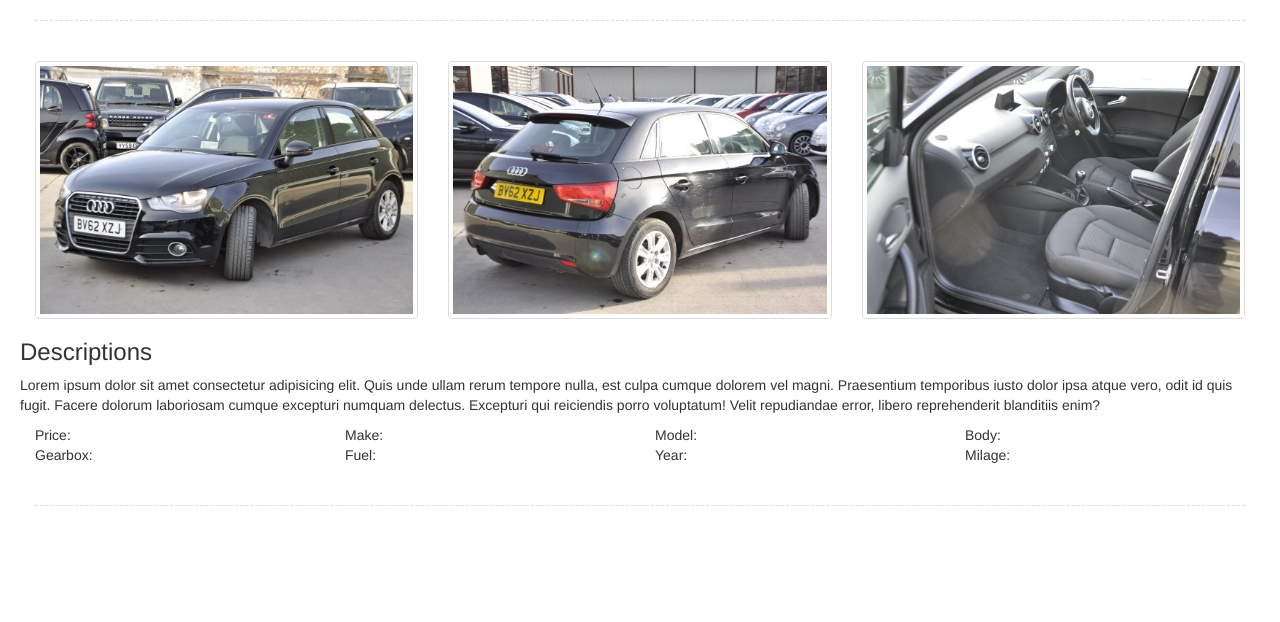
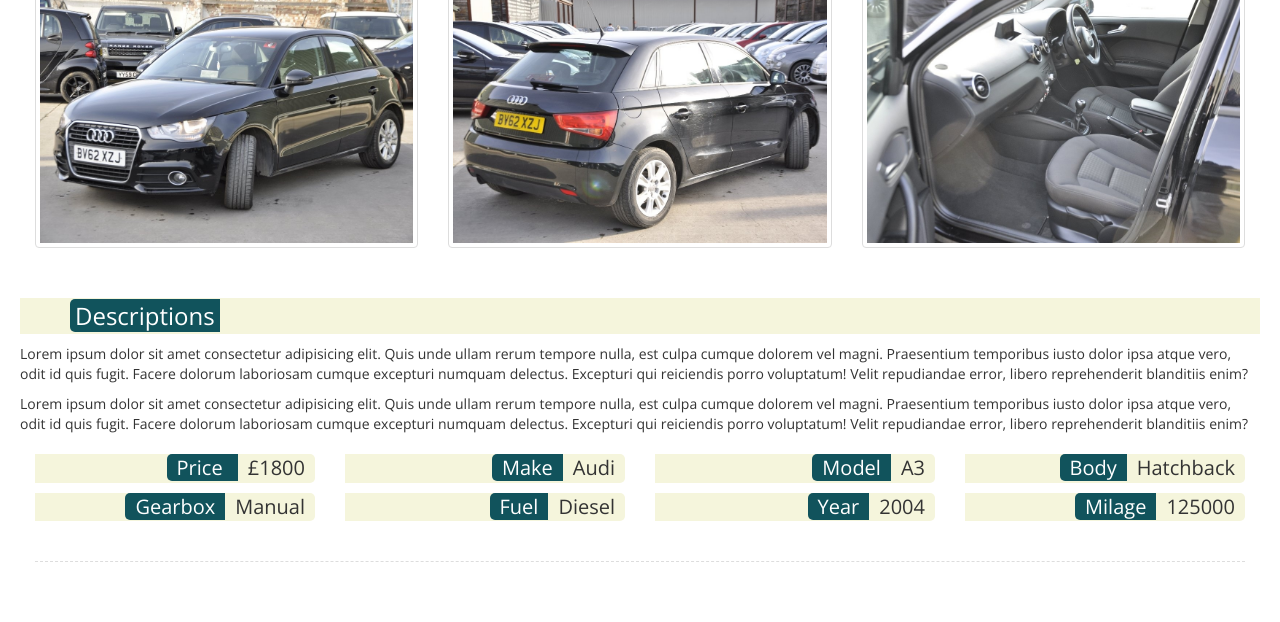
Before and after one commit to dariusz75/general-assembly-final-project, a website: page index.html in a window 1280 px wide. Shown: the part 187-809 px from the top of the page. Drawn offline with nearby package versions, Linux system fonts and the light colour scheme.

Commit message:
styling finished

```diff
--- a/css/styles.css
+++ b/css/styles.css
@@ -7,6 +7,7 @@
 body {
   overflow-x: hidden;
   padding-top: 60px;
+  font-family: 'Open Sans', sans-serif;
 }
 
 #wrapper {
@@ -145,3 +146,40 @@
 		color: #eee;
 	}
 }
+
+/* Custom styles */
+.btn-primary {
+  background-color: rgb(17, 83, 92);
+}
+
+.row {
+  margin-bottom: 10px;
+}
+
+h3 {
+  padding: 5px 0 5px 50px;
+  background-color: beige;
+}
+
+h3 span {
+  padding: 0 5px 0 5px;
+  background-color: rgb(17, 83, 92);
+  color: #fff;
+  border-radius: 5px 0 0 5px;
+}
+
+.values-displayed {
+  padding-right: 10px;
+  font-size: 2rem;
+  background-color: beige;
+  text-align: right;
+  border-radius: 0 5px 5px 0;
+}
+
+.values-displayed span {
+  padding: 0 10px;
+  margin-right: 10px;
+  background-color: rgb(17, 83, 92);
+  color: #fff;
+  border-radius: 5px 0 0 5px;
+}
--- a/index.html
+++ b/index.html
@@ -9,6 +9,7 @@
     <meta name="author" content="">
 
 		<title>Buy a car</title>
+		<link href="https://fonts.googleapis.com/css?family=Open+Sans:300,400,600,700" rel="stylesheet">
 	<!-- jQuery (necessary for Bootstrap's JavaScript plugins) -->
 	<script src="https://ajax.googleapis.com/ajax/libs/jquery/1.12.4/jquery.min.js"></script>
 
@@ -217,7 +218,6 @@
 								<a href="#menu-toggle" class="btn btn-primary" id="menu-toggle">Select Car</a>
 
                 <h2>... cars found</h2>
-								<div class="line"></div>
 
 								<div class="row">
 									<div class="col-md-4">
@@ -241,37 +241,43 @@
 											</a>
 										</div>
 									</div>
+								</div>
+									<div class="row">
 										<div class="col-12">
-										<h3>Descriptions</h3>
+											<h3><span>Descriptions</span></h3>
+											<p>Lorem ipsum dolor sit amet consectetur adipisicing elit. Quis unde ullam rerum tempore nulla, est culpa cumque dolorem vel magni. Praesentium temporibus iusto dolor ipsa atque vero, odit id quis fugit. Facere dolorum laboriosam cumque excepturi numquam delectus. Excepturi qui reiciendis porro voluptatum! Velit repudiandae error, libero reprehenderit blanditiis enim?</p>
 											<p>Lorem ipsum dolor sit amet consectetur adipisicing elit. Quis unde ullam rerum tempore nulla, est culpa cumque dolorem vel magni. Praesentium temporibus iusto dolor ipsa atque vero, odit id quis fugit. Facere dolorum laboriosam cumque excepturi numquam delectus. Excepturi qui reiciendis porro voluptatum! Velit repudiandae error, libero reprehenderit blanditiis enim?</p>
 										</div>
+									</div>
+									<div class="row">
 										<div class="col-md-3">
-										Price:
+											<div class="values-displayed"><span>Price </span>£1800</div>
 										</div>
 										<div class="col-md-3">
-										Make:
+												<div class="values-displayed"><span>Make</span>Audi</div>
 										</div>
 										<div class="col-md-3">
-										Model:
+												<div class="values-displayed"><span>Model</span>A3</div>
 										</div>
 										<div class="col-md-3">
-										Body:
+												<div class="values-displayed"><span>Body</span>Hatchback</div>
+										</div>
+									</div>
+									<div class="row">
+										<div class="col-md-3">
+											<div class="values-displayed"><span>Gearbox</span>Manual</div>
 										</div>
 										<div class="col-md-3">
-											Gearbox:
+											<div class="values-displayed"><span>Fuel</span>Diesel</div>
 										</div>
 										<div class="col-md-3">
-											Fuel:
+											<div class="values-displayed"><span>Year</span>2004</div>
 										</div>
 										<div class="col-md-3">
-											Year:
-										</div>
-										<div class="col-md-3">
-											Milage:
+											<div class="values-displayed"><span>Milage</span>125000</div>
 										</div>
 								</div>
 								<div class="line"></div>
-            </div>
         </div>
         <!-- /#page-content-wrapper -->
 
```
Also changed, not shown: gulpfile.js (added, +41 -0 lines), package.json (added, +40 -0 lines), README.md, 1 other file. Lines whose indentation alone changed are shown as unchanged.
